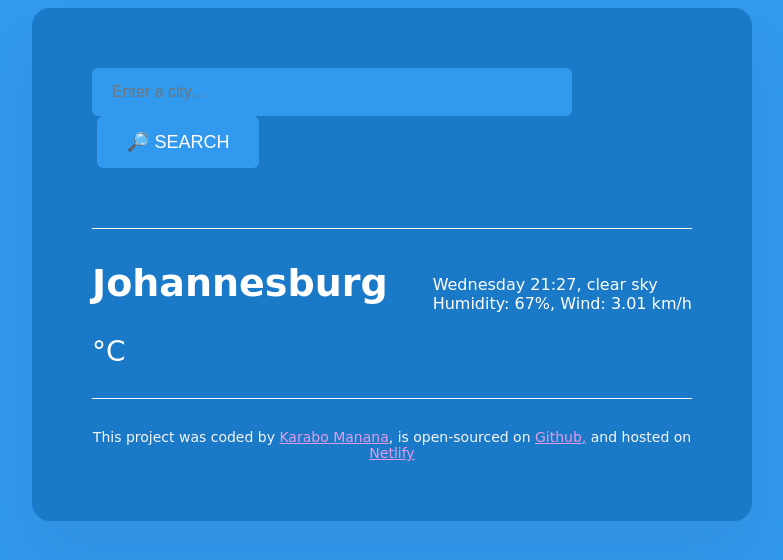
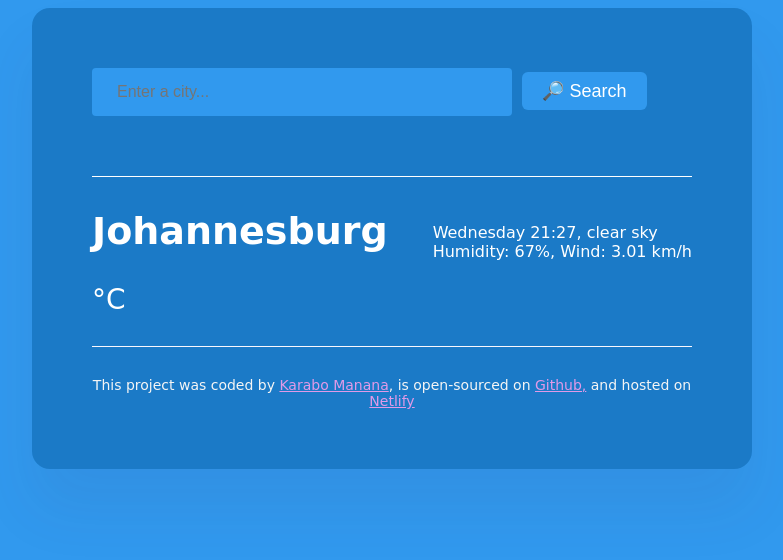
Before and after one commit to Lulama28/Weather-Page, a plain HTML site: page index.html in a window 1280 px wide. Shown: the whole page, without its empty margins (248-1031 px from the left). Drawn offline with Linux system fonts and the light colour scheme.

Commit message:
updating the paddings for search forms

```diff
--- a/index.html
+++ b/index.html
@@ -11,7 +11,7 @@
     <header>
         <form class="search-form" id="search-form">
             <input type="search" placeholder="Enter a city..." required id="search-form-input" class="search-form-input">
-            <input type="button" value="🔎 SEARCH" id="form-button" class="form-button">
+            <input type="button" value="🔎 Search" id="form-button" class="form-button">
         </form>
     </header>
     <main>
--- a/src/styles.css
+++ b/src/styles.css
@@ -25,7 +25,7 @@ header{
 .form-button{
     background: rgb(49, 153, 238);
     color: white;
-    padding: 15px 30px;
+    padding: 8px 20px;
     border: none;
     font-size: 18px;
     margin-left: 5px;
@@ -35,11 +35,11 @@ header{
 .search-form-input{
     background-color: rgb(49, 153, 238);
   border: none;
-  border-radius: 6px;
+  border-radius: 4px;
   color: white;
-  width: 80%;
+  width: 70%;
   font-size: 16px;
-  padding: 15px 20px;
+  padding: 15px 25px;
 }
 main{
     padding: 30px 0;
```
